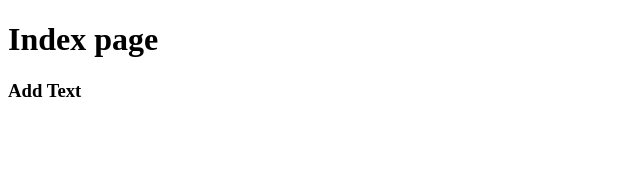
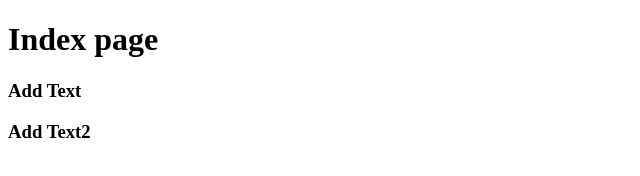
Before and after one commit to SSERYUNG/GDJ_83_Front, a plain HTML site: page index.html in a window 1280 px wide. Shown: the whole page, without its empty margins (0-640 px from the left). Drawn offline with Linux system fonts and the light colour scheme.

Commit message:
add text2

```diff
--- a/index.html
+++ b/index.html
@@ -8,5 +8,6 @@
 <body>
     <h1>Index page</h1>
     <h3>Add Text</h3>
+    <H3>Add Text2</H3>
 </body>
 </html>
```
